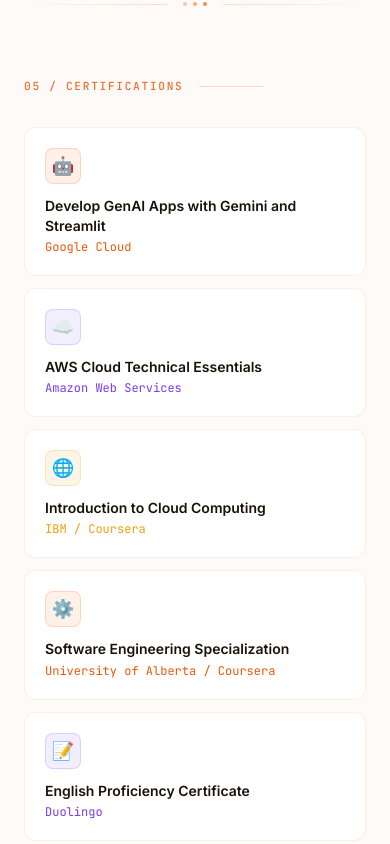
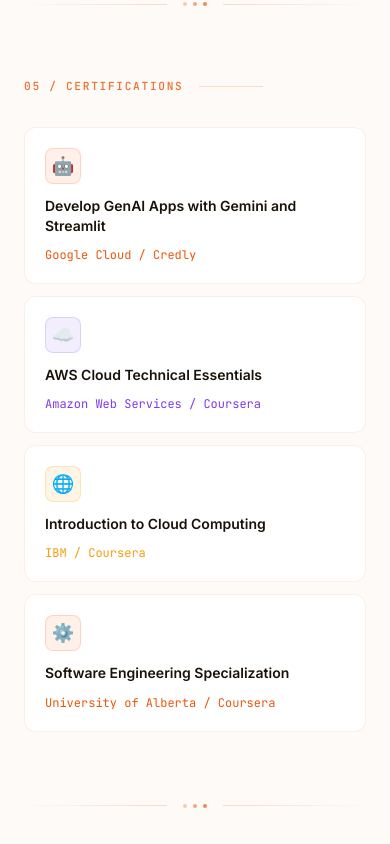
Before and after one commit to akuma579/Portfolio, a Next.js app: page / in a window 390 px wide. Shown: the part 6260-7104 px from the top of the page. Built offline with nearby package versions, Linux system fonts and the light colour scheme.

Commit message:
feat: add cert links, remove Duolingo cert, remove CourseCopilot team section

```diff
--- a/components/CertificationsSection.tsx
+++ b/components/CertificationsSection.tsx
@@ -1,6 +1,7 @@
 "use client";
 
 import { CERTIFICATIONS } from "@/lib/data";
+import { ExternalLink } from "lucide-react";
 
 const COLOR_STYLES: Record<string, { ring: string; icon: string; label: string }> = {
   cyan:   { ring: "rgba(255,107,43,0.22)", icon: "rgba(255,107,43,0.1)",  label: "var(--accent-primary)" },
@@ -18,31 +19,43 @@
           <div className="h-px w-16" style={{ background: "var(--border-medium)" }} />
         </div>
 
-        <div className="grid sm:grid-cols-2 lg:grid-cols-3 gap-3">
+        <div className="grid sm:grid-cols-2 lg:grid-cols-4 gap-3">
           {CERTIFICATIONS.map((cert) => {
             const s = COLOR_STYLES[cert.color] ?? COLOR_STYLES.cyan;
             return (
-              <div
+              <a
                 key={cert.name}
-                className="card-glass rounded-xl p-5 transition-all duration-300"
+                href={cert.url}
+                target="_blank"
+                rel="noopener noreferrer"
+                className="card-glass rounded-xl p-5 transition-all duration-300 group flex flex-col"
                 onMouseEnter={(e) =>
                   (e.currentTarget.style.boxShadow = `0 0 0 1px ${s.ring}, 0 6px 24px rgba(0,0,0,0.3)`)
                 }
                 onMouseLeave={(e) => (e.currentTarget.style.boxShadow = "")}
               >
-                <div
-                  className="w-9 h-9 rounded-lg flex items-center justify-center text-lg mb-3"
-                  style={{ background: s.icon, border: `1px solid ${s.ring}` }}
-                >
-                  {cert.icon}
+                {/* Icon row */}
+                <div className="flex items-start justify-between mb-3">
+                  <div
+                    className="w-9 h-9 rounded-lg flex items-center justify-center text-lg"
+                    style={{ background: s.icon, border: `1px solid ${s.ring}` }}
+                  >
+                    {cert.icon}
+                  </div>
+                  <ExternalLink
+                    size={13}
+                    className="opacity-0 group-hover:opacity-60 transition-opacity mt-0.5"
+                    style={{ color: s.label }}
+                  />
                 </div>
-                <h3 className="font-semibold text-sm text-[var(--text-primary)] leading-snug mb-1">
+
+                <h3 className="font-semibold text-sm text-[var(--text-primary)] leading-snug mb-1 flex-1">
                   {cert.name}
                 </h3>
-                <p className="text-xs font-mono" style={{ color: s.label }}>
+                <p className="text-xs font-mono mt-auto pt-2" style={{ color: s.label }}>
                   {cert.issuer}
                 </p>
-              </div>
+              </a>
             );
           })}
         </div>
--- a/lib/data.ts
+++ b/lib/data.ts
@@ -214,12 +214,6 @@
     repoUrl: "https://github.com/dgupta98/SER594-Team5-CourseCopilotAI",
     liveUrl: "https://coursecopilotai.vercel.app/",
     highlight: false,
-    team: [
-      { name: "Dipesh Gupta", github: "dgupta98", role: "Backend, RAG pipeline, LLM integration, deployment, CI/CD" },
-      { name: "Anand Kumar", github: "akuma579", role: "Settings pages, password strength checklist, profile UI, professor dashboard" },
-      { name: "Rahul Reddy Chitlar", github: "chitla62", role: "Frontend features, test suite, FastAPI compatibility fixes" },
-      { name: "Vishesh Reddy Lekkala", github: "vlekkal3", role: "Document ingestion integration (post-upload RAG trigger)" },
-    ],
     myRole: "Built the professor and student settings pages, password strength checklist, profile UI, and professor dashboard course card UI.",
   },
   {
@@ -291,32 +285,30 @@
 export const CERTIFICATIONS = [
   {
     name: "Develop GenAI Apps with Gemini and Streamlit",
-    issuer: "Google Cloud",
+    issuer: "Google Cloud / Credly",
     icon: "🤖",
     color: "cyan",
+    url: "https://www.credly.com/badges/e71985ec-4ccf-4db4-aa5e-9a59439d35a2/linked_in_profile",
   },
   {
     name: "AWS Cloud Technical Essentials",
-    issuer: "Amazon Web Services",
+    issuer: "Amazon Web Services / Coursera",
     icon: "☁️",
     color: "purple",
+    url: "https://www.coursera.org/account/accomplishments/verify/MV2FLAX2G9C2",
   },
   {
     name: "Introduction to Cloud Computing",
     issuer: "IBM / Coursera",
     icon: "🌐",
     color: "green",
+    url: "https://www.coursera.org/account/accomplishments/verify/NQX4AFGUTDW5",
   },
   {
     name: "Software Engineering Specialization",
     issuer: "University of Alberta / Coursera",
     icon: "⚙️",
     color: "cyan",
-  },
-  {
-    name: "English Proficiency Certificate",
-    issuer: "Duolingo",
-    icon: "📝",
-    color: "purple",
+    url: "https://www.coursera.org/account/accomplishments/specialization/TQDPA5N4NTQ9",
   },
 ];
```
